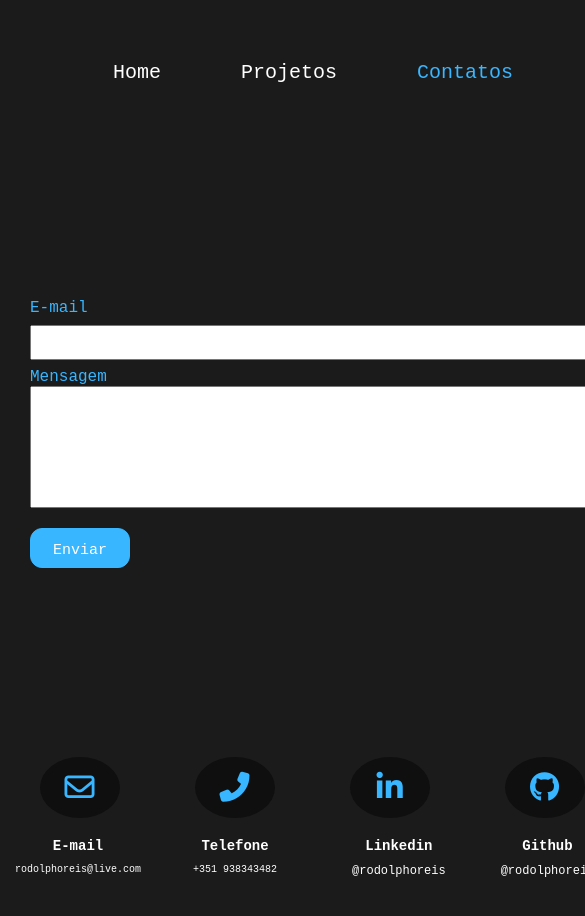
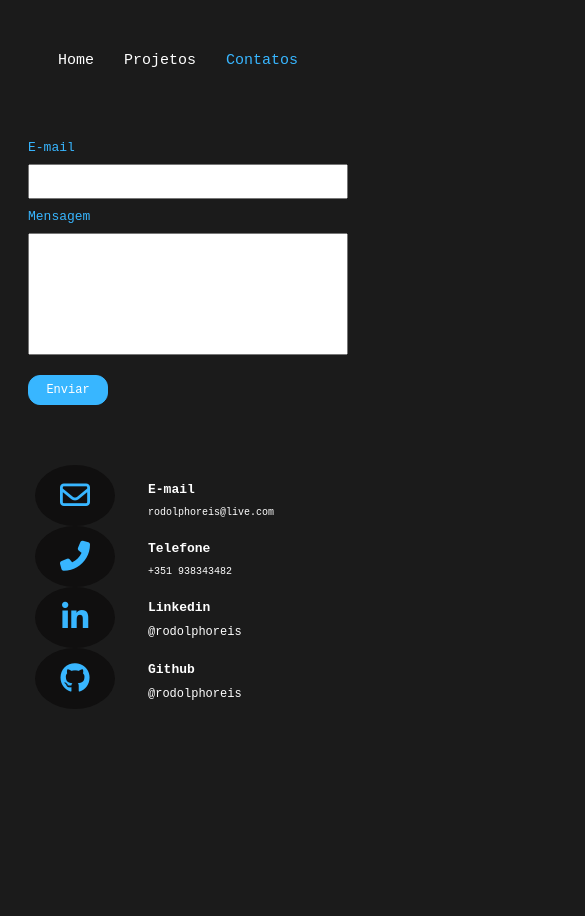
Before and after one commit to rodolphoreis/PortfolioV2, a website: page contatos.html in a window 390 px wide. Shown: the top 916 px of the page, 585 px wide, since content can reach past the window. Drawn offline with Linux system fonts and the light colour scheme.

Commit message:
atualizacao

```diff
--- a/css/contatos.css
+++ b/css/contatos.css
@@ -17,6 +17,13 @@ body{
         background-color: #1B1B1B;
     }
   }
+  @media(max-width:500px){
+    body{
+        background-color: #1B1B1B;
+        width: 320px;
+        height: 1258px;
+    }
+}
   .cabecalho{
     margin-top: -1px;
     display: flex;
@@ -110,6 +117,35 @@ body{
 
       }
   }
+  @media(max-width:500px){
+    main{
+        width: 320px;
+    }
+    .cabecalho{
+        width: 375px;
+        height: 92px;
+        left: 0px;
+
+    }
+    .links{
+        margin-left: -12px;
+        margin-top: -12px;
+    }
+}
+  @media(max-width:500px){
+    .links{
+        height: 135px;
+    }
+    ul{
+        margin-left: -25px;
+        padding-left: 80px;
+    }
+    .links ul li a{
+        padding: 0px 15px;
+        font-size: 15px;
+
+    }
+}
   .contatos-form input[type=text]{
     margin: auto;
     height: 102px;
@@ -135,14 +171,15 @@ body{
   }
   .icon{
 
-    position: absolute;
+    position: fixed;
     display: flex;
-    margin-top: 800px;
+    margin-top: 700px;
     width: 1070px;
     justify-content: center;
     gap: 190px;
     height: 100px;
     margin-bottom: 23px;
+
 
   }
   .icon i{
@@ -163,11 +200,12 @@ body{
   }
   .iconsContatos{
     display: flex;
-    margin-top: 872px;
-    position: absolute;
+    margin-top: 763px;
+    position: fixed;
     width: 1070px;
     gap: 107px;
     margin-left: 18px;
+
   }
 
   .icon-contato h1{
@@ -255,3 +293,85 @@ body{
       margin-left: 36px;
     }
   }
+  @media(max-width:500px){
+    .form{
+      margin-left: 0px;
+      margin-right: 0px;
+      margin-top: 180px;
+    }
+    .contatos-form{
+      width: 300px;
+      margin-left: 40px;
+      margin-top: -41px;
+    }
+    .contatos-form input{
+      width: 300px;
+
+    }
+    #message{
+      margin-top: 8px;
+    }
+    label{
+      font-size: 13px;
+    }
+    button{
+      font-size: 12px;
+      padding: 6px;
+      height: 30px;
+      width: 80px;
+    }
+    .icon{
+      margin-top: 465px;
+      width: 320px;
+      margin-left: 0px;
+      display: block;
+      position: fixed;
+
+    }
+    .iconsContatos{
+      margin-top: 459px;
+      display: block;
+      width: 82px;
+      margin-left: 0px;
+      height: 305px;
+      position: fixed;
+    }
+    .email{
+      text-align-last: justify;
+      margin-left: 113px;
+    }
+    .email h1{
+      font-size: 13px;
+      width: 100px;
+    }
+    .tel{
+      text-align-last: left;
+      margin-left: 113px;
+    }
+    .tel h1{
+      font-size: 13px;
+      width: 120px;
+    }
+    .tel p{
+      font-size: 10px;
+      font-family: 'Roboto Mono', monospace;
+      color: white;
+      text-decoration-line: none;
+      outline: none;
+      width: 120px;
+    }
+    .linkedin{
+      text-align-last: left;
+      margin-left: 113px;
+    }
+    .linkedin h1{
+      font-size: 13px;
+    }
+    .git{
+      text-align-last: left;
+      margin-left: 113px;
+    }
+    .git h1{
+      font-size: 13px;
+    }
+  }
--- a/css/home.css
+++ b/css/home.css
@@ -105,8 +105,10 @@ main{
         width: 320px;
     }
     .cabecalho{
-        width: 320px;
+        width: 375px;
         height: 92px;
+        left: 0px;
+
     }
     .links{
         margin-left: -12px;
@@ -128,6 +130,10 @@ main{
 @media(max-width:500px){
     .links{
         height: 135px;
+    }
+    ul{
+        margin-left: -45px;
+        padding-left: 80px;
     }
     .links ul li a{
         padding: 0px 15px;
@@ -181,7 +187,7 @@ main{
     .texto{
         height: 300px;
         margin-top: 60px;
-        margin-left: 3px;
+        margin-left: 0px;
         width: 320px;
 
     }
@@ -210,7 +216,7 @@ main{
         font-family: 'Roboto Mono', monospace;
         line-height: 40px;
         margin-right: 10px;
-        width: 340px;
+        width: 310px;
         margin-left: -6px;
     }
 }
@@ -280,11 +286,12 @@ aside{
 @media(max-width:500px){
 
     aside{
-        width: 400px;
+        width: 305px;
         margin-bottom: 350px;
+        margin-left: 5px;
     }
     .sobre{
-        width: 350px;
+        width: 305px;
         margin: 197px 50px 50px -2px;
     }
 }
@@ -306,11 +313,12 @@ aside{
         margin-left: -31px;
     }
     .sobre p{
-        width: 320px;
+        width: 305px;
         margin-left: 6px;
+        margin-right: 6px;
         font-size: 14px;
         line-height: 26px;
-        padding: 0px 20px 0px 4px;
+        padding: 0px 20px 0px 20px;
         margin-bottom: 41px;
     }
 }
--- a/css/style.css
+++ b/css/style.css
@@ -26,7 +26,13 @@ body{
   height: 150px;
   background-color:#1B1B1B;
 }
-
+@media(max-width:500px){
+  body{
+      background-color: #1B1B1B;
+      width: 320px;
+      height: 1258px;
+  }
+}
 .simbolo{
   background-color: #38B6FF;
   width: 53px;
@@ -91,6 +97,35 @@ body{
 .links ul li a:hover{
   cursor: pointer;
   color: #5abff9;
+}
+@media(max-width:500px){
+  main{
+      width: 320px;
+  }
+  .cabecalho{
+      width: 375px;
+      height: 92px;
+      left: 0px;
+
+  }
+  .links{
+      margin-left: -12px;
+      margin-top: -12px;
+  }
+}
+@media(max-width:500px){
+  .links{
+      height: 135px;
+  }
+  ul{
+      margin-left: -30px;
+      padding-left: 80px;
+  }
+  .links ul li a{
+      padding: 0px 15px;
+      font-size: 15px;
+
+  }
 }
 
 .website {
@@ -240,3 +275,15 @@ body{
   text-decoration: none;
   outline: none;
 }
+@media(max-width:500px){
+  .website{
+    width: 370px;
+    margin-right: 0px;
+  }
+  .posts{
+      width: 298px;
+      margin-left: 6px;
+      margin-right: 0px;
+  }
+
+}
```
Also changed, not shown: 1 other file.
